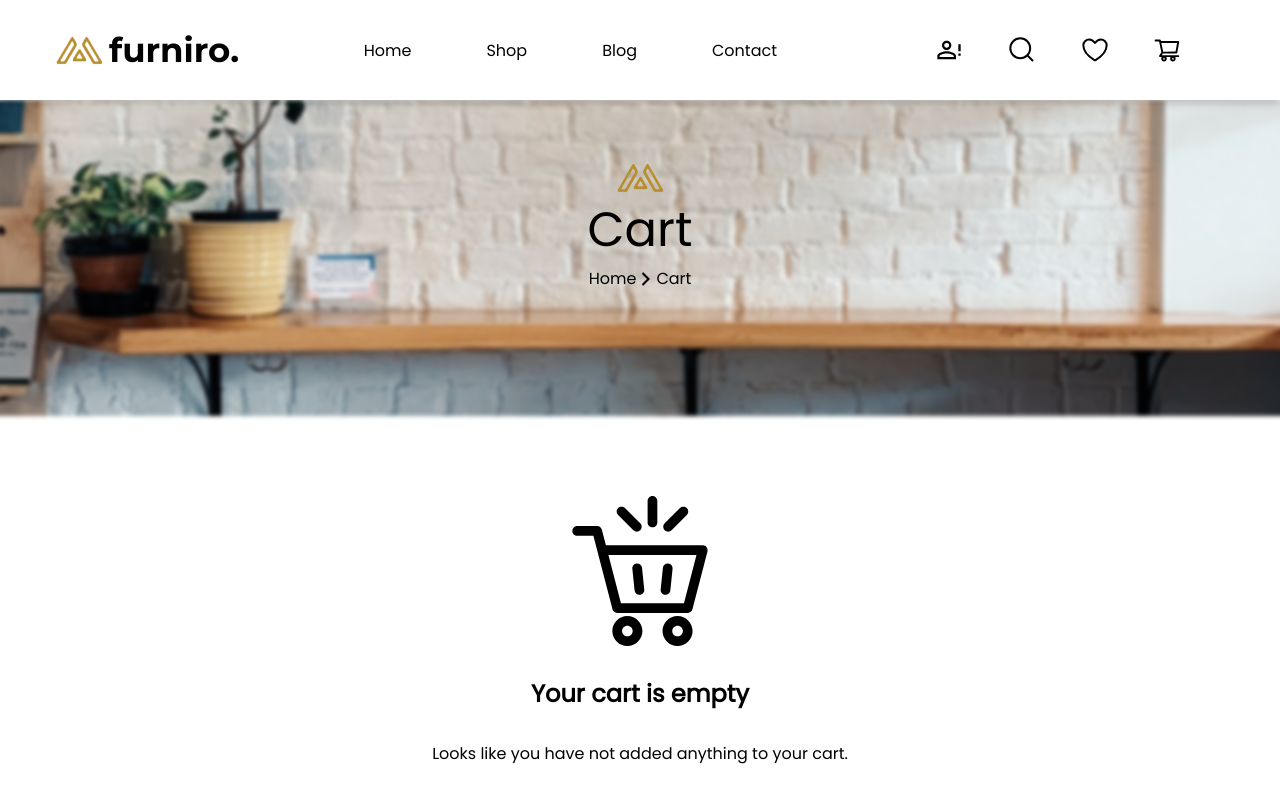
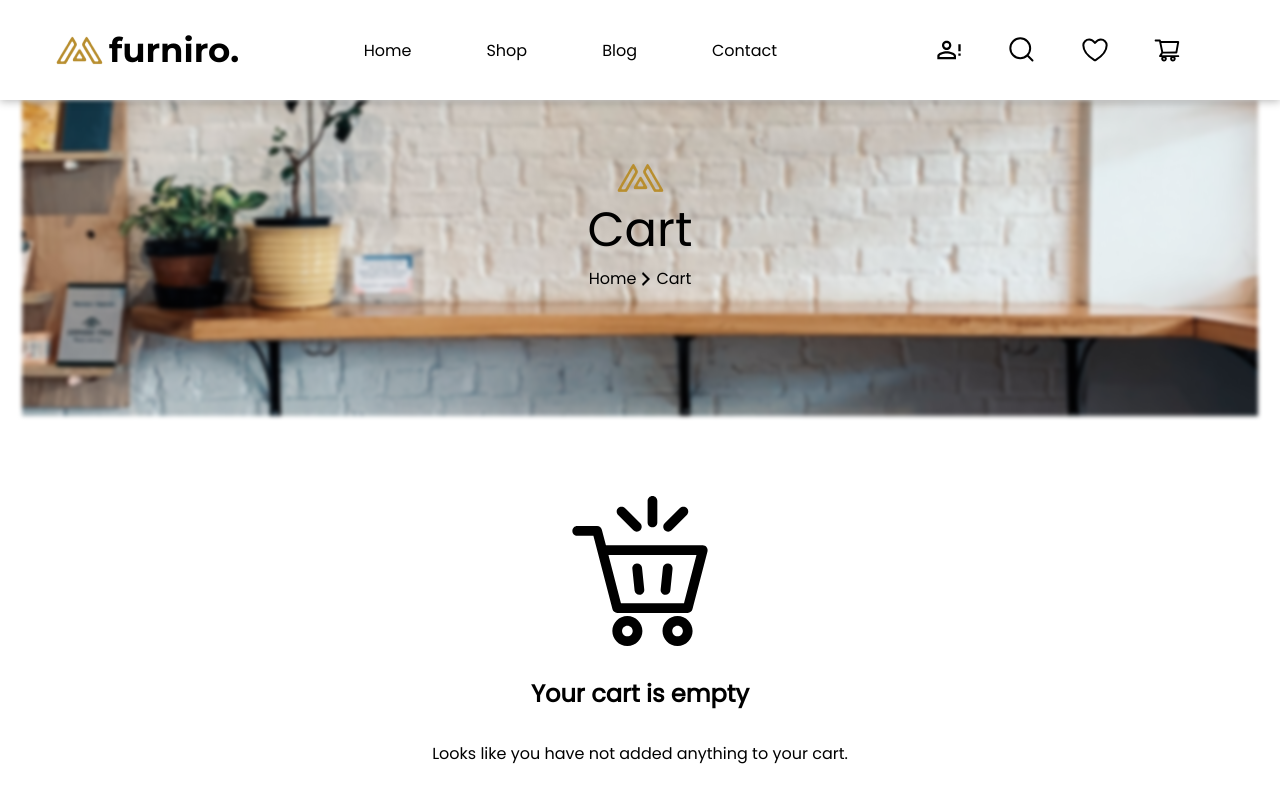
Before and after one commit to DoinaSuciu/urbannest-app, a React (Vite) app: page /cart in a window 1280 px wide. Shown: the top 794 px of the page. Built offline with nearby package versions, Linux system fonts and the light colour scheme.

Commit message:
added changes according to romanian version

```diff
--- a/src/components/MainNavigation.module.scss
+++ b/src/components/MainNavigation.module.scss
@@ -8,18 +8,24 @@ header {
   align-items: center;
   top: 0;
   left: 0;
+  right: 0;
   width: 100%;
   height: 100px;
   padding: 30px 100px 30px 54px;
   box-shadow: 0 2px 8px rgba(0, 0, 0, 0.25);
   z-index: 99;
   background-color: white;
+  margin: 0 auto;
+  max-width: 1440px;
 
   nav {
     display: flex;
     flex-direction: row;
     justify-content: space-between;
     width: 100%;
+    max-width: 1440px;
+    align-items: center;
+    margin: 0 auto;
 
     .logo-container {
       display: flex;
--- a/src/pages/RootLayout.module.scss
+++ b/src/pages/RootLayout.module.scss
@@ -1,15 +1,18 @@
 .container {
   display: flex;
   flex-direction: column;
+  align-items: center;
   position: relative;
   width: 100%;
   height: 100%;
+  justify-content: center;
 
   main {
     display: flex;
     flex-direction: column;
+    align-items: center;
+    justify-content: center;
     width: 100%;
-    max-width: 1440px;
     min-height: calc(100vh - 100px - 504px);
     margin-top: 100px;
     padding: 0;
```
